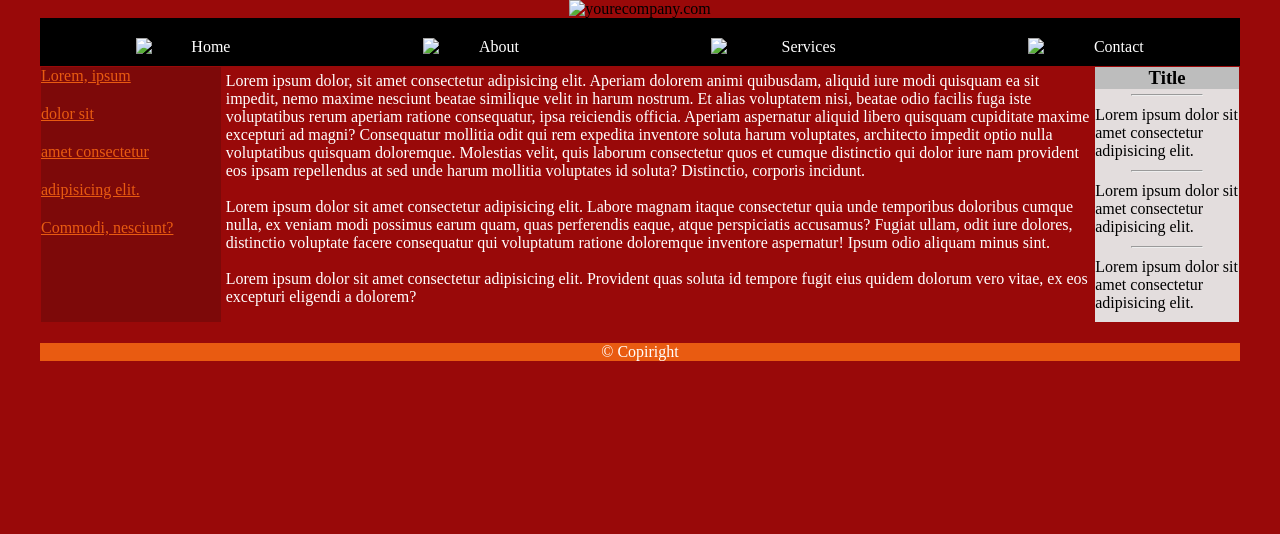
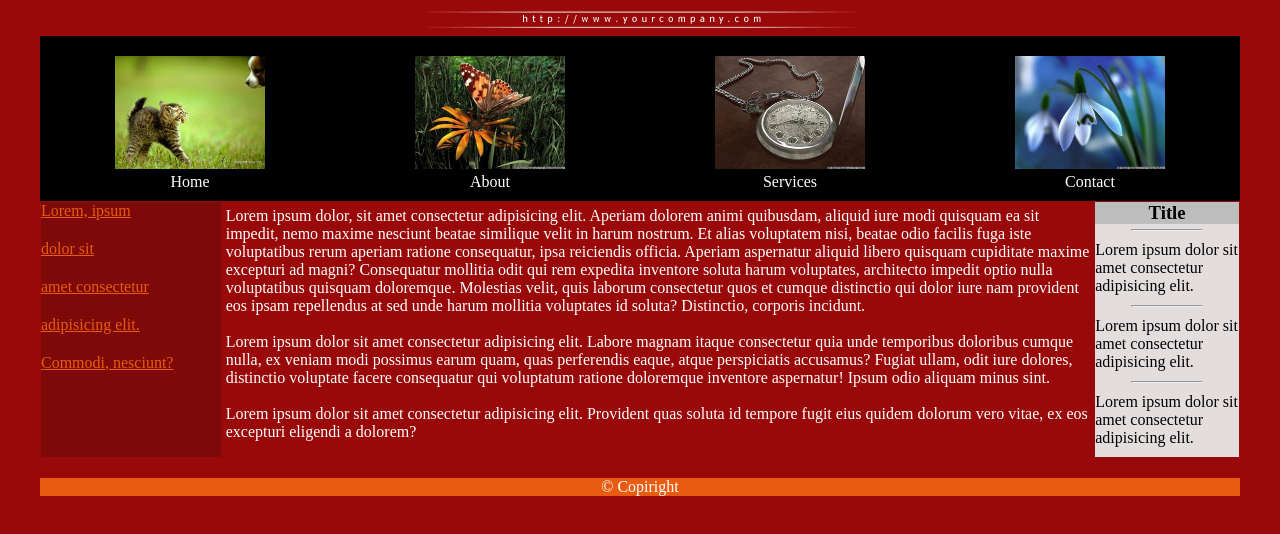
Before and after one commit to Volodymyr-Trygubiak/hard-hw, a plain HTML site: page index.html in a window 1280 px wide. Drawn offline with Linux system fonts and the light colour scheme; the site is published under a folder, as on GitHub Pages, so addresses that start at the root find nothing.

Commit message:
added dots to links

```diff
--- a/index.html
+++ b/index.html
@@ -5,18 +5,18 @@
   <meta charset="UTF-8">
   <meta name="viewport" content="width=device-width, initial-scale=1.0">
   <title>Document</title>
-  <link rel="stylesheet" href="css/style.css">
+  <link rel="stylesheet" href="./css/style.css">
 </head>
 
 <body>
   <header class="header">
     <div class="container">
-      <img src="/img/title.gif" alt="yourecompany.com">
+      <img src="./img/title.gif" alt="yourecompany.com">
       <nav class="nav">
-        <div class="nav-item"><img src="/img/img00.jpg" alt="Home"><a href="#">Home</a></div>
-        <div class="nav-item"><img src="/img/img01.jpg" alt="About"><a href="#">About</a></div>
-        <div class="nav-item"><img src="/img/img02.jpg" alt="Services"><a href="#">Services</a></div>
-        <div class="nav-item"><img src="/img/img03.jpg" alt="Contact"><a href="#">Contact</a></div>
+        <div class="nav-item"><img src="./img/img00.jpg" alt="Home"><a href="#">Home</a></div>
+        <div class="nav-item"><img src="./img/img01.jpg" alt="About"><a href="#">About</a></div>
+        <div class="nav-item"><img src="./img/img02.jpg" alt="Services"><a href="#">Services</a></div>
+        <div class="nav-item"><img src="./img/img03.jpg" alt="Contact"><a href="#">Contact</a></div>
       </nav>
     </div>
   </header>
```
